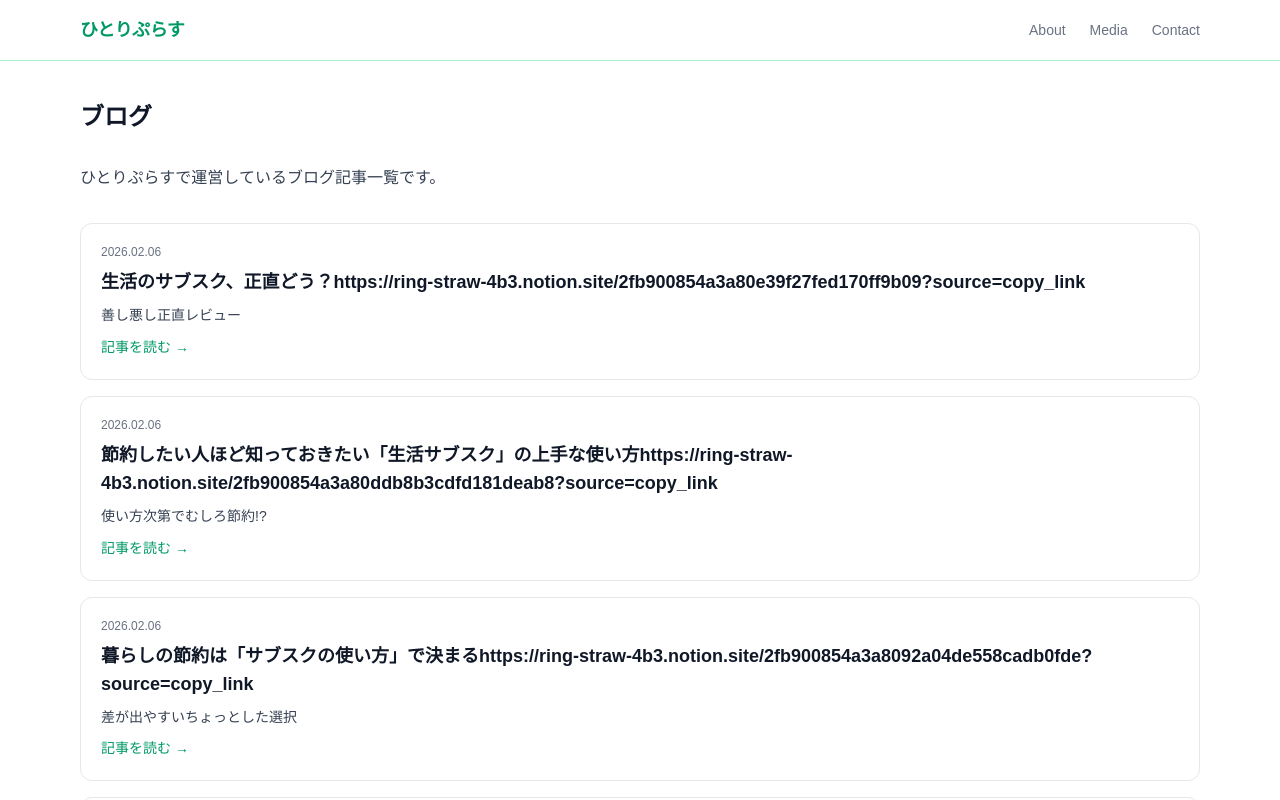
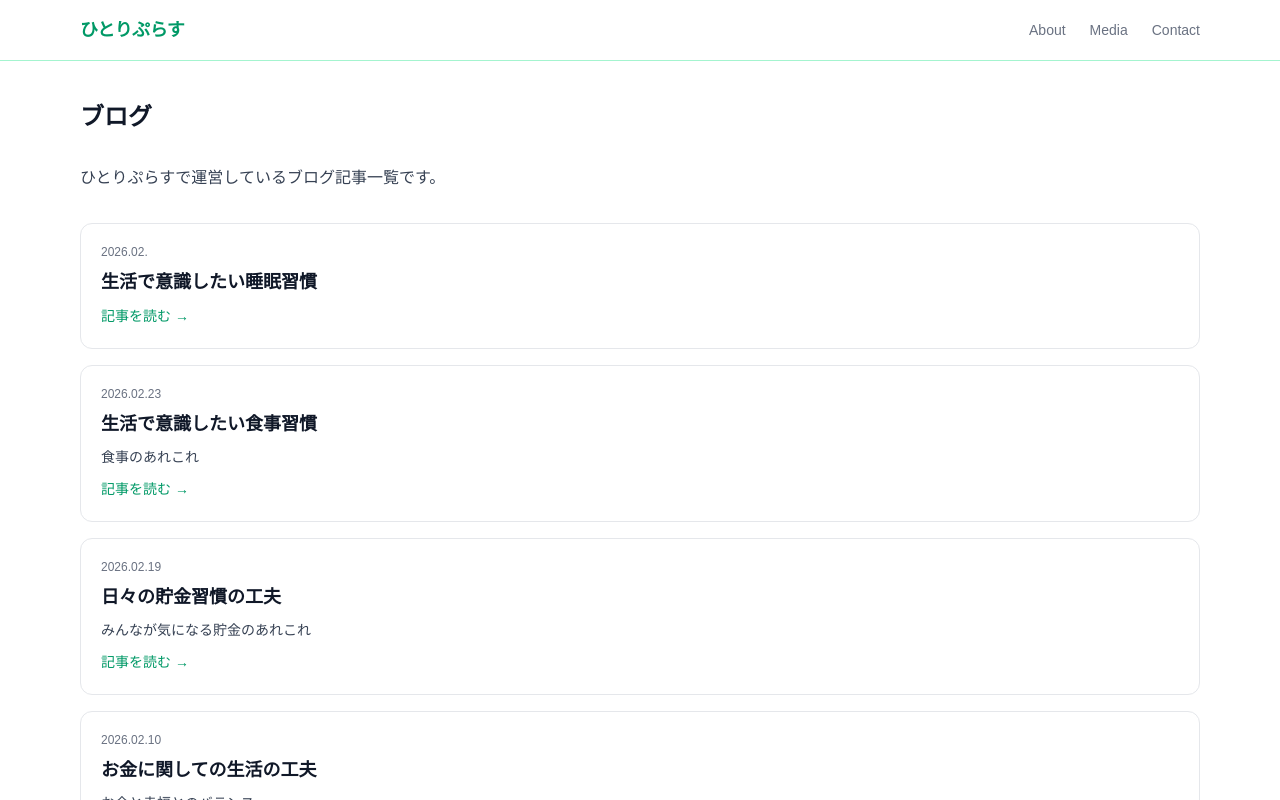
Before and after one commit to xtkcx/hitoriplus-hp, a Next.js app: page /media/blog in a window 1280 px wide. Shown: the top 800 px of the page. Built offline with nearby package versions, Linux system fonts and the light colour scheme.

Commit message:
2/28ブログ 3記事追加

```diff
--- a/app/media/blog/page.tsx
+++ b/app/media/blog/page.tsx
@@ -2,8 +2,32 @@ import Link from "next/link";
 
 const posts = [
   {
-    title: "生活のサブスク、正直どう？",
-    description: "善し悪し正直レビュー",
+    title: "生活で意識したい睡眠習慣",
+    description: "",
+    url: "",
+    date: "2026.02.",
+  },
+  {
+    title: "生活で意識したい食事習慣",
+    description: "食事のあれこれ",
+    url: "https://ring-straw-4b3.notion.site/303900854a3a8017bd01ec481f218a24?source=copy_link",
+    date: "2026.02.23",
+  },
+  {
+    title: "日々の貯金習慣の工夫",
+    description: "みんなが気になる貯金のあれこれ",
+    url: "https://ring-straw-4b3.notion.site/303900854a3a8003b90ce63d4dbd9e4f?source=copy_link",
+    date: "2026.02.19",
+  },
+  {
+    title: "お金に関しての生活の工夫",
+    description: "お金と幸福とのバランス",
+    url: "https://ring-straw-4b3.notion.site/303900854a3a8081a16fe87d12926f59?source=copy_link",
+    date: "2026.02.10",
+  },
+  {
+    title: "生活のサブスク、正直どう？使ってよかった＆微妙だった話",
+    description: "忖度なしの正直レビュー",
     url: "https://ring-straw-4b3.notion.site/2fb900854a3a80e39f27fed170ff9b09?source=copy_link",
     date: "2026.02.06",
   },
@@ -74,7 +98,6 @@ export default function BlogPage() {
 
             <h2 className="text-lg font-bold text-gray-900">
               {post.title}
-              {post.url}
             </h2>
 
             <p className="text-sm text-gray-700 leading-relaxed">
```
